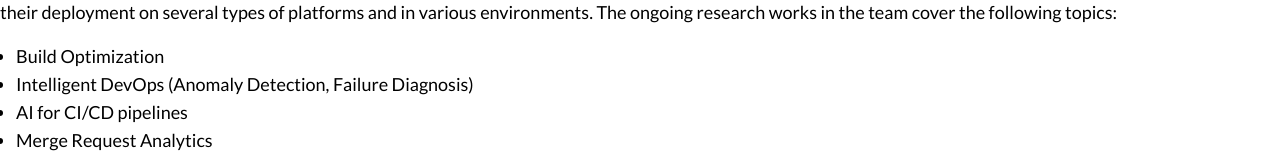
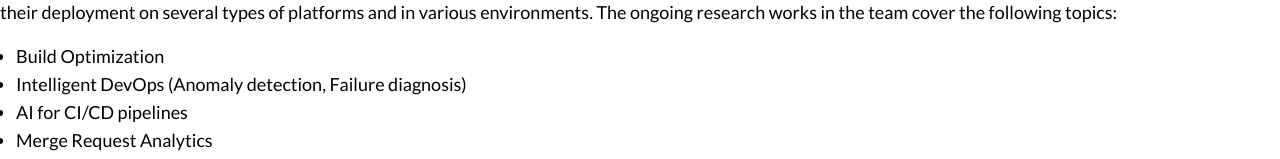
Before and after one commit to devopsirc/devopsirc.github.io, a Vue app: page / in a window 1280 px wide. Shown: the part 786-945 px from the top of the page. Built offline with nearby package versions, Linux system fonts and the light colour scheme; what tw-elements would draw is missing.

Commit message:
research areas added

```diff
--- a/src/components/home/TheWelcome.vue
+++ b/src/components/home/TheWelcome.vue
@@ -27,7 +27,7 @@
 
       <ul class="list list-disc text-lg mx-4 my-4">
         <li>Build Optimization</li>
-        <li>Intelligent DevOps (Anomaly Detection, Failure Diagnosis)</li>
+        <li>Intelligent DevOps (Anomaly detection, Failure diagnosis)</li>
         <li>AI for CI/CD pipelines</li>
         <li>Merge Request Analytics</li>
         <li>ML4SE (Machine Learning for Software Engineening)</li>
```
